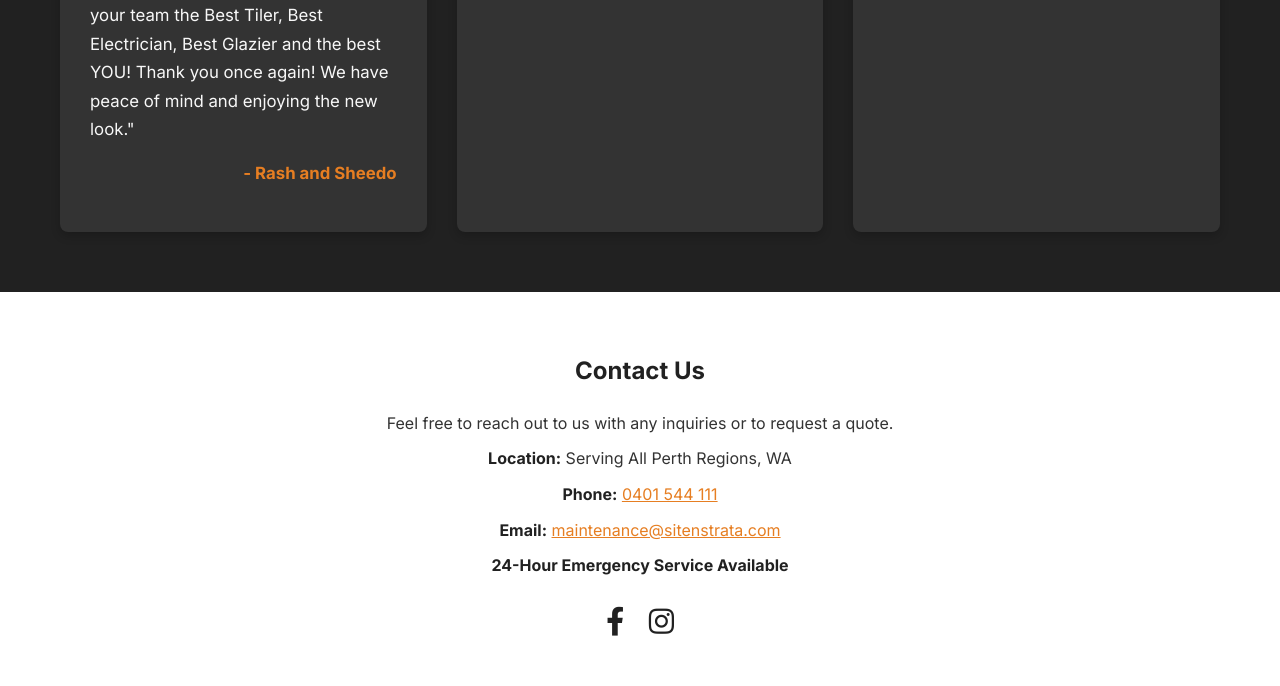
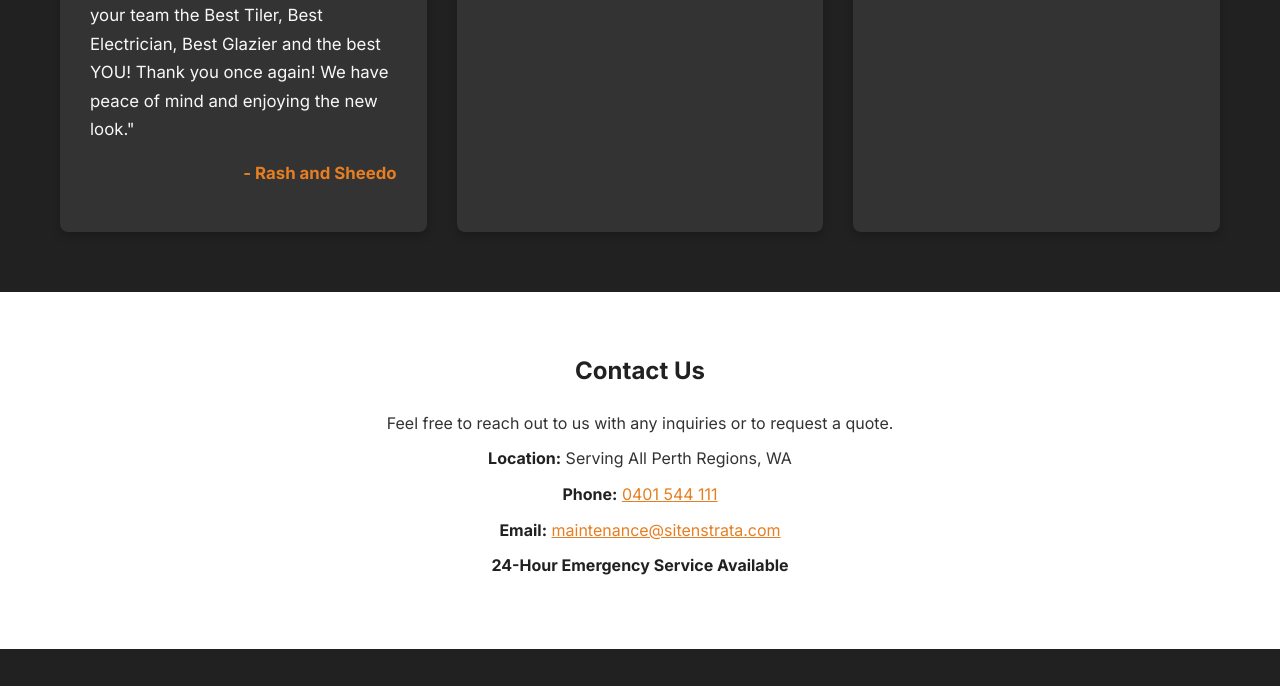
Before and after one commit to MinaShakir/sitestrata, a plain HTML site: page index.html in a window 1280 px wide. Shown: the part 11200-11886 px from the top of the page. Drawn offline with Linux system fonts and the light colour scheme.

Commit message:
Update index.html

```diff
--- a/index.html
+++ b/index.html
@@ -220,11 +220,6 @@
             <p><strong>Email:</strong> <a href="mailto:maintenance@sitenstrata.com">maintenance@sitenstrata.com</a></p>
             <p><strong>24-Hour Emergency Service Available</strong></p>
 
-            <div class="social-links-contact-section" style="margin-top: 20px;">
-                 <a href="#" aria-label="Facebook" style="font-size: 1.8em; margin: 0 10px; color: var(--primary-color);"><i class="fab fa-facebook-f"></i></a>
-                 <a href="#" aria-label="Instagram" style="font-size: 1.8em; margin: 0 10px; color: var(--primary-color);"><i class="fab fa-instagram"></i></a>
-            </div>
-
         </div>
     </section>
 
```
